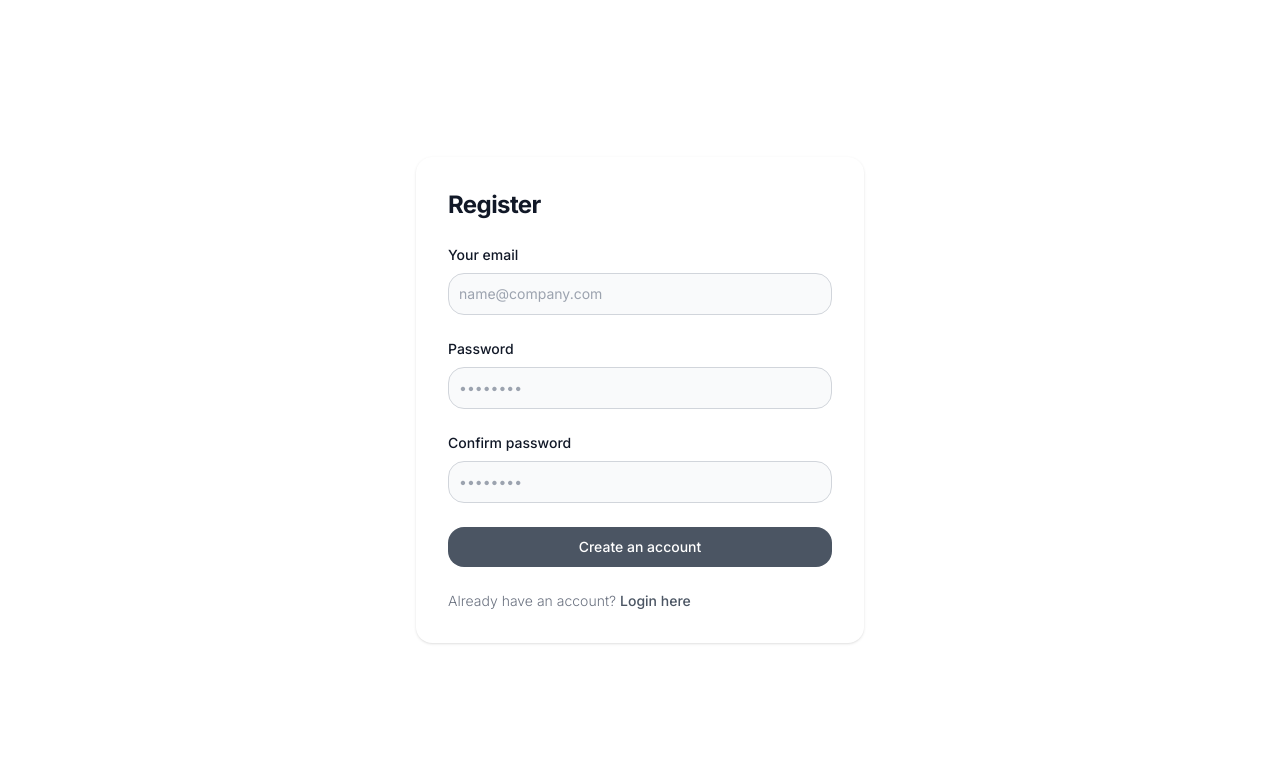
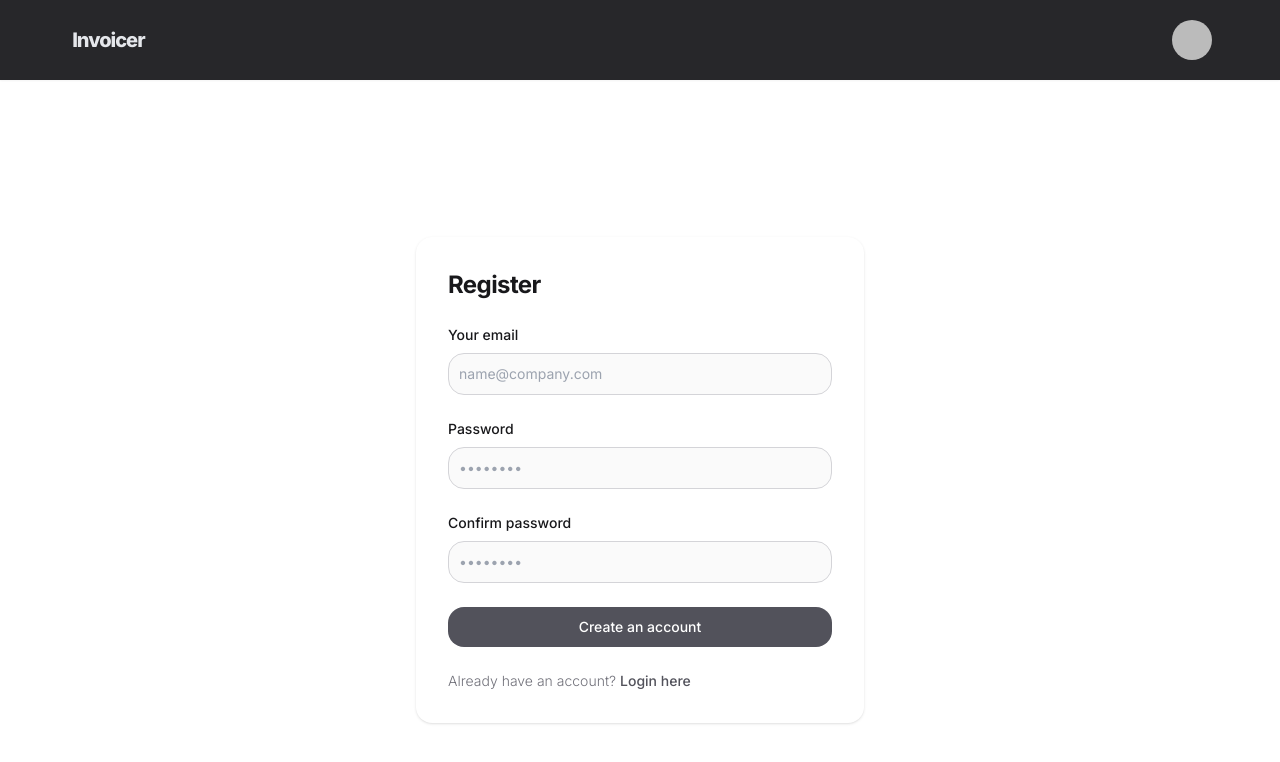
Before and after one commit to MBH-POWER/mbh-invoicer, a Next.js app: page /signup in a window 1280 px wide. Shown: the top 762 px of the page. Built offline with nearby package versions, Linux system fonts and the light colour scheme; no server answers; sample sign-in values are in the browser's storage.

Commit message:
header done

```diff
--- a/app/invoices/[id]/page.tsx
+++ b/app/invoices/[id]/page.tsx
@@ -51,7 +51,7 @@ export default function InvoicePage({ params }: Props) {
     }
 
     return (
-        <div className="container mt-5">
+        <div className="container mt-2">
             <Card id="invoiceCapture" className="p-4 p-xl-5 my-3 my-xl-4">
                 <div className="d-flex flex-row align-items-start justify-content-between mb-3">
                     <div className="d-flex flex-column">
--- a/app/layout.tsx
+++ b/app/layout.tsx
@@ -1,12 +1,13 @@
 import type { Metadata } from "next";
 import { Inter } from "next/font/google";
 import "./globals.css";
+import Header from "@/components/Header"; // Add this import
 
 const inter = Inter({ subsets: ["latin"] });
 
 export const metadata: Metadata = {
-    title: "Create Next App",
-    description: "Generated by create next app",
+    title: "Invoicer",
+    description: "Generate sales invoice, platform application for MBH-Power",
 };
 
 export default function RootLayout({
@@ -16,7 +17,10 @@ export default function RootLayout({
 }>) {
     return (
         <html lang="en">
-            <body className={inter.className}>{children}</body>
+            <body className={inter.className}>
+                <Header />
+                {children}
+            </body>
         </html>
     );
 }
--- a/app/page.tsx
+++ b/app/page.tsx
@@ -54,7 +54,7 @@ export default function Home() {
     }
 
     return (
-        <main className="flex min-h-screen flex-col items-center justify-start p-24 gap-5">
+        <main className="flex min-h-screen flex-col items-center justify-start p-24 py-4 gap-5">
             <div className="z-10 w-full items-center justify-between font-mono text-sm lg:flex">
                 <p className="fixed left-0 top-0 flex w-full justify-center border-b border-gray-300 text-gray-900 font-bold pb-6 pt-8 backdrop-blur-2xl dark:border-neutral-800  dark:from-inherit lg:static lg:w-auto  lg:rounded-xl lg:border bg-gray-200-900 lg:p-4 ">
                     {user.email}
@@ -64,7 +64,7 @@ export default function Home() {
                         className="pointer-events-none flex place-items-center gap-2 p-8 lg:pointer-events-auto lg:p-0"
                         href="/create"
                     >
-                        <Button className="bg-green-950 hover:bg-green-900 font-semibold">Create Invoice</Button>
+                        <Button className="bg-zinc-900 hover:bg-zinc-800 font-semibold">Create Invoice</Button>
                     </a>
                 </div>
             </div>
--- /dev/null
+++ b/components/Header.tsx
@@ -0,0 +1,99 @@
+"use client"
+import React, { useEffect, useState } from 'react';
+import Link from 'next/link';
+import { useRouter } from 'next/navigation';
+import { User, onAuthStateChanged, signOut } from 'firebase/auth';
+import { auth } from '../lib/firebase'; // Adjust this import based on your firebase setup
+import { Button } from "@/components/ui/button";
+import {
+    DropdownMenu,
+    DropdownMenuContent,
+    DropdownMenuItem,
+    DropdownMenuTrigger,
+} from "@/components/ui/dropdown-menu";
+import { Avatar, AvatarFallback, AvatarImage } from "@/components/ui/avatar";
+
+const Header = () => {
+    const [user, setUser] = useState<User | null>(null);
+    const router = useRouter();
+
+    useEffect(() => {
+        const unsubscribe = onAuthStateChanged(auth, (user) => {
+            if (user) {
+                console.log(user)
+                setUser(user);
+            } else {
+                router.push("/signin");
+            }
+        });
+        return () => unsubscribe();
+    }, [router]);
+
+    const handleLogout = async () => {
+        setUser(null)
+        try {
+            await signOut(auth);
+            router.push("/signout");
+        } catch (error) {
+            console.error("Error signing out: ", error);
+        }
+    };
+
+    const handleCreate = () => {
+        router.push("/create");
+    }
+
+    const getAvatarSrc = () => {
+        if (user?.photoURL) {
+            return user.photoURL;
+        }
+        // Return the path to your default avatar image
+        return "/images/default-avatar.png"; // Adjust this path as needed
+    };
+
+    const getAvatarFallback = () => {
+        if (user?.email) {
+            return user.email.slice(0, 2).toUpperCase();
+        }
+        return 'U';
+    };
+
+    if (!user) {
+        return null
+    }
+
+    return (
+        <header className="bg-zinc-800 p-4 py-6 shadow-sm">
+            <div className=" w-[99%] lg:w-[91%] mx-auto flex justify-between items-center">
+                <Link href="/" className="text-xl -tracking-wider font-extrabold text-gray-200 no-underline">
+                    Invoicer
+                </Link>
+                <div className="flex items-center space-x-4">
+                    {user && (
+                        <DropdownMenu>
+                            <DropdownMenuTrigger asChild>
+                                <Button variant="ghost" className="relative h-8 w-8 rounded-full">
+                                    <Avatar>
+                                        <AvatarImage src={getAvatarSrc()} alt={user.displayName || 'User'} />
+                                        <AvatarFallback>{getAvatarFallback()}</AvatarFallback>
+                                    </Avatar>
+                                </Button>
+                            </DropdownMenuTrigger>
+                            <DropdownMenuContent align="end">
+                                <DropdownMenuItem onClick={handleCreate} >
+                                    Create Invoice
+                                </DropdownMenuItem>
+                                <DropdownMenuItem onClick={handleLogout}>
+                                    Log out
+                                </DropdownMenuItem>
+
+                            </DropdownMenuContent>
+                        </DropdownMenu>
+                    )}
+                </div>
+            </div>
+        </header>
+    );
+};
+
+export default Header;
--- /dev/null
+++ b/components/ui/avatar.tsx
@@ -0,0 +1,50 @@
+"use client"
+
+import * as React from "react"
+import * as AvatarPrimitive from "@radix-ui/react-avatar"
+
+import { cn } from "@/lib/utils"
+
+const Avatar = React.forwardRef<
+  React.ElementRef<typeof AvatarPrimitive.Root>,
+  React.ComponentPropsWithoutRef<typeof AvatarPrimitive.Root>
+>(({ className, ...props }, ref) => (
+  <AvatarPrimitive.Root
+    ref={ref}
+    className={cn(
+      "relative flex h-10 w-10 shrink-0 overflow-hidden rounded-full",
+      className
+    )}
+    {...props}
+  />
+))
+Avatar.displayName = AvatarPrimitive.Root.displayName
+
+const AvatarImage = React.forwardRef<
+  React.ElementRef<typeof AvatarPrimitive.Image>,
+  React.ComponentPropsWithoutRef<typeof AvatarPrimitive.Image>
+>(({ className, ...props }, ref) => (
+  <AvatarPrimitive.Image
+    ref={ref}
+    className={cn("aspect-square h-full w-full", className)}
+    {...props}
+  />
+))
+AvatarImage.displayName = AvatarPrimitive.Image.displayName
+
+const AvatarFallback = React.forwardRef<
+  React.ElementRef<typeof AvatarPrimitive.Fallback>,
+  React.ComponentPropsWithoutRef<typeof AvatarPrimitive.Fallback>
+>(({ className, ...props }, ref) => (
+  <AvatarPrimitive.Fallback
+    ref={ref}
+    className={cn(
+      "flex h-full w-full items-center justify-center rounded-full bg-muted",
+      className
+    )}
+    {...props}
+  />
+))
+AvatarFallback.displayName = AvatarPrimitive.Fallback.displayName
+
+export { Avatar, AvatarImage, AvatarFallback }
--- a/package.json
+++ b/package.json
@@ -9,6 +9,7 @@
     "lint": "next lint"
   },
   "dependencies": {
+    "@radix-ui/react-avatar": "^1.1.0",
     "@radix-ui/react-dropdown-menu": "^2.0.6",
     "@radix-ui/react-slot": "^1.0.2",
     "bootstrap": "^5.3.3",
```
Also changed, not shown: app/(authentication)/signin/page.tsx (+9 -9 lines), app/(authentication)/signup/page.tsx (+11 -11 lines), 1 other file (tests, documents, lock files or other folders).
